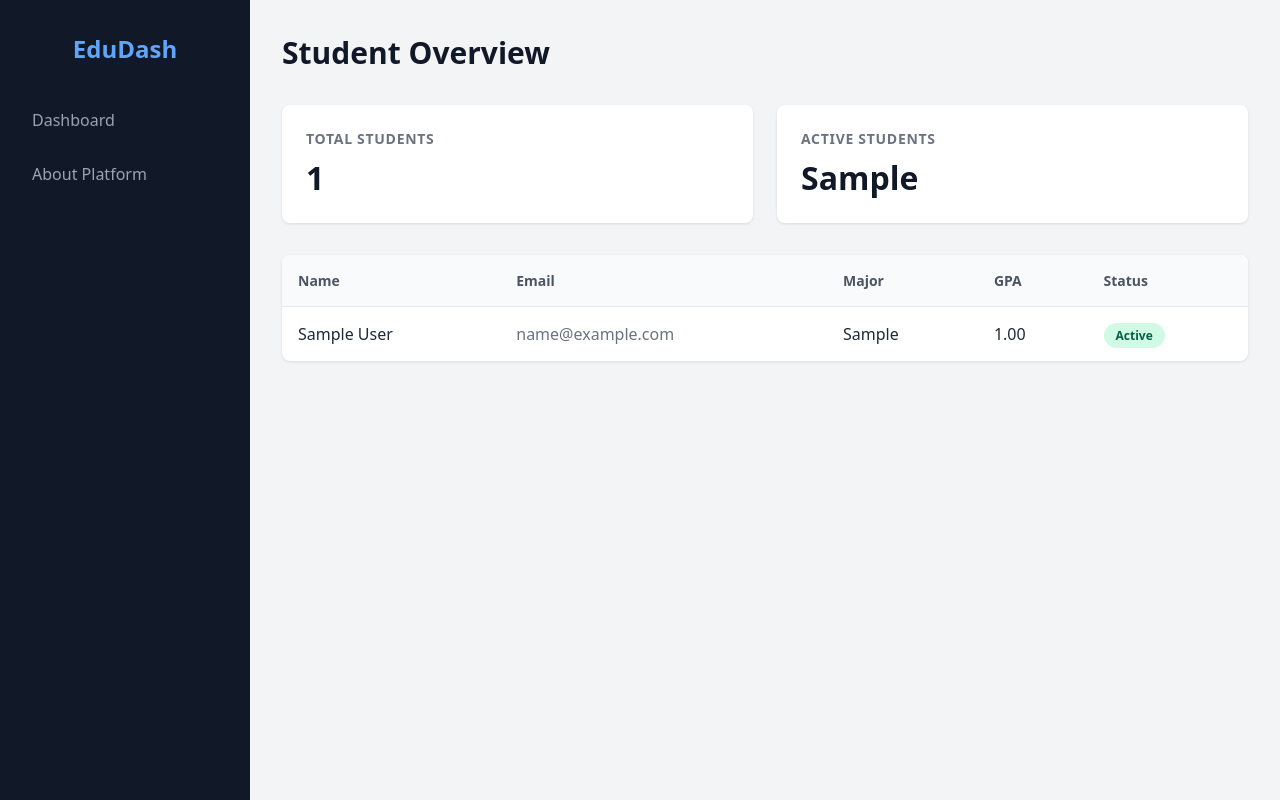
After one commit to Muhammed-Sahal717/Django-project, a Django app: template core/templates/dashboard.html in a window 1280 px wide. The commit adds this page. Run offline with Django 5.2, Linux system fonts and the light colour scheme; tables that the repository leaves empty hold one stand-in row (values such as "Sample post"); the template is opened without the code that fills it: values that come from a table or form of the project are taken from there, most other values are stand-ins (such as "Sample title", 1, 10 or a date in 2020).

Commit message:
Implement Student model and dashboard; refactor templates for improved structure

```diff
--- /dev/null
+++ b/core/models.py
@@ -0,0 +1,13 @@
+from django.db import models
+
+
+class Student(models.Model):
+    name = models.CharField(max_length=100)
+    email = models.EmailField(unique=True)
+    major = models.CharField(max_length=100)
+    gpa = models.DecimalField(max_digits=3, decimal_places=2)
+    enrollment_date = models.DateField(auto_now_add=True)
+    is_active = models.BooleanField(default=True)
+
+    def __str__(self):
+        return self.name
--- a/core/templates/base.html
+++ b/core/templates/base.html
@@ -1,216 +1,136 @@
-{% load static %}
 <!doctype html>
-<html lang="en" class="dark">
+<html lang="en">
   <head>
     <meta charset="UTF-8" />
     <meta name="viewport" content="width=device-width, initial-scale=1.0" />
-    <title>{% block title %}My Django App{% endblock %}</title>
-    <link rel="preconnect" href="https://fonts.googleapis.com" />
-    <link rel="preconnect" href="https://fonts.gstatic.com" crossorigin />
-    <link
-      href="https://fonts.googleapis.com/css2?family=Inter:wght@400;500;600;700&display=swap"
-      rel="stylesheet"
-    />
+    <title>{% block title %}Student Dashboard{% endblock %}</title>
     <style>
-      :root {
-        --background: #09090b;
-        --foreground: #fafafa;
-        --card: #09090b;
-        --card-foreground: #fafafa;
-        --popover: #09090b;
-        --popover-foreground: #fafafa;
-        --primary: #fafafa;
-        --primary-foreground: #18181b;
-        --secondary: #27272a;
-        --secondary-foreground: #fafafa;
-        --muted: #27272a;
-        --muted-foreground: #a1a1aa;
-        --accent: #27272a;
-        --accent-foreground: #fafafa;
-        --border: #27272a;
-        --input: #27272a;
-        --ring: #d4d4d8;
-        --radius: 0.5rem;
-      }
-
       * {
+        box-sizing: border-box;
         margin: 0;
         padding: 0;
-        box-sizing: border-box;
       }
-
       body {
-        background-color: var(--background);
-        color: var(--foreground);
         font-family:
-          "Inter",
+          system-ui,
           -apple-system,
-          BlinkMacSystemFont,
-          "Segoe UI",
-          Roboto,
           sans-serif;
+        background-color: #f3f4f6;
+        color: #1f2937;
         display: flex;
         min-height: 100vh;
-        justify-content: center;
-        align-items: center;
+      }
+      .sidebar {
+        width: 250px;
+        background-color: #111827;
+        color: #fff;
+        padding: 2rem 1rem;
+      }
+      .sidebar h2 {
+        margin-bottom: 2rem;
+        font-size: 1.5rem;
         text-align: center;
-        padding: 1.5rem;
-        -webkit-font-smoothing: antialiased;
-        -moz-osx-font-smoothing: grayscale;
-        position: relative;
-        overflow-x: hidden;
+        color: #60a5fa;
       }
-
-      .bg-grid {
-        position: absolute;
-        inset: 0;
-        background-image: radial-gradient(
-          rgba(255, 255, 255, 0.08) 1px,
-          transparent 1px
-        );
-        background-size: 24px 24px;
-        mask-image: radial-gradient(
-          ellipse 60% 50% at 50% 50%,
-          #000 70%,
-          transparent 100%
-        );
-        -webkit-mask-image: radial-gradient(
-          ellipse 60% 50% at 50% 50%,
-          #000 70%,
-          transparent 100%
-        );
-        pointer-events: none;
-        z-index: 0;
+      .sidebar a {
+        display: block;
+        color: #9ca3af;
+        text-decoration: none;
+        padding: 0.75rem 1rem;
+        border-radius: 0.375rem;
+        margin-bottom: 0.5rem;
+        transition: background 0.2s;
       }
-
-      .container {
-        position: relative;
-        z-index: 1;
-        max-width: 768px;
-        margin: 0 auto;
-        display: flex;
-        flex-direction: column;
-        align-items: center;
+      .sidebar a:hover {
+        background-color: #374151;
+        color: #fff;
       }
-
-      .nav-links {
-        display: flex;
+      .sidebar a.active {
+        background-color: #2563eb;
+        color: #fff;
+      }
+      .main-content {
+        flex: 1;
+        padding: 2rem;
+        overflow-y: auto;
+      }
+      header {
+        margin-bottom: 2rem;
+      }
+      h1 {
+        font-size: 1.875rem;
+        font-weight: 600;
+        color: #111827;
+      }
+      .stats-grid {
+        display: grid;
+        grid-template-columns: repeat(auto-fit, minmax(200px, 1fr));
         gap: 1.5rem;
         margin-bottom: 2rem;
       }
-
-      .nav-links a {
-        color: var(--muted-foreground);
-        text-decoration: none;
-        font-weight: 500;
-        transition: color 0.2s;
+      .stat-card {
+        background: #fff;
+        padding: 1.5rem;
+        border-radius: 0.5rem;
+        box-shadow: 0 1px 3px rgba(0, 0, 0, 0.1);
       }
-
-      .nav-links a:hover {
-        color: var(--foreground);
+      .stat-card h3 {
+        font-size: 0.875rem;
+        color: #6b7280;
+        text-transform: uppercase;
+        letter-spacing: 0.05em;
+        margin-bottom: 0.5rem;
       }
-
-      .badge-group {
-        display: flex;
-        justify-content: center;
-        gap: 0.5rem;
-        flex-wrap: wrap;
-        margin-bottom: 1.5rem;
+      .stat-card .value {
+        font-size: 2rem;
+        font-weight: 700;
+        color: #111827;
       }
-
-      .badge {
-        display: inline-flex;
-        align-items: center;
+      table {
+        width: 100%;
+        border-collapse: collapse;
+        background: #fff;
+        border-radius: 0.5rem;
+        overflow: hidden;
+        box-shadow: 0 1px 3px rgba(0, 0, 0, 0.1);
+      }
+      th,
+      td {
+        padding: 1rem;
+        text-align: left;
+        border-bottom: 1px solid #e5e7eb;
+      }
+      th {
+        background-color: #f9fafb;
+        font-weight: 600;
+        color: #4b5563;
+        font-size: 0.875rem;
+      }
+      tr:last-child td {
+        border-bottom: none;
+      }
+      .status {
+        padding: 0.25rem 0.75rem;
         border-radius: 9999px;
-        border: 1px solid var(--border);
-        background-color: var(--secondary);
-        padding: 0.25rem 0.75rem;
         font-size: 0.75rem;
-        font-weight: 500;
-        color: var(--secondary-foreground);
-        line-height: 1;
+        font-weight: 600;
       }
-
-      h1 {
-        font-size: 3rem;
-        font-weight: 700;
-        letter-spacing: -0.05em;
-        line-height: 1.1;
-        margin-bottom: 1rem;
-        color: var(--foreground);
+      .status.active {
+        background-color: #d1fae5;
+        color: #065f46;
       }
-
-      p.subtitle {
-        font-size: 1.125rem;
-        font-weight: 400;
-        color: var(--muted-foreground);
-        line-height: 1.6;
-        max-width: 42rem;
-        margin-bottom: 2rem;
-      }
-
-      .cta-buttons {
-        display: flex;
-        align-items: center;
-        gap: 0.75rem;
-        flex-wrap: wrap;
-        justify-content: center;
-      }
-
-      .btn {
-        display: inline-flex;
-        align-items: center;
-        justify-content: center;
-        border-radius: var(--radius);
-        font-size: 0.875rem;
-        font-weight: 500;
-        height: 2.5rem;
-        padding: 0 1rem;
-        text-decoration: none;
-        transition:
-          color 0.15s ease,
-          background-color 0.15s ease,
-          border-color 0.15s ease;
-      }
-
-      .btn-primary {
-        background-color: var(--primary);
-        color: var(--primary-foreground);
-        border: 1px solid var(--primary);
-      }
-
-      .btn-primary:hover {
-        background-color: #e4e4e7;
-      }
-
-      .btn-secondary {
-        background-color: transparent;
-        color: var(--foreground);
-        border: 1px solid var(--border);
-      }
-
-      .btn-secondary:hover {
-        background-color: var(--accent);
-        color: var(--accent-foreground);
-      }
-
-      @media (min-width: 640px) {
-        h1 {
-          font-size: 3.75rem;
-        }
+      .status.inactive {
+        background-color: #fee2e2;
+        color: #991b1b;
       }
     </style>
   </head>
   <body>
-    <div class="bg-grid"></div>
-
-    <div class="container">
-      <nav class="nav-links">
-        <a href="{% url 'home' %}">Home</a>
-        <a href="{% url 'about' %}">About</a>
-      </nav>
-
-      {% block content %} {% endblock %}
+    <div class="sidebar">
+      <h2>EduDash</h2>
+      <a href="{% url 'home' %}">Dashboard</a>
+      <a href="{% url 'about' %}">About Platform</a>
     </div>
+    <div class="main-content">{% block content %}{% endblock %}</div>
   </body>
 </html>
--- /dev/null
+++ b/core/templates/dashboard.html
@@ -0,0 +1,51 @@
+{% extends 'base.html' %}
+
+{% block content %}
+<header>
+    <h1>Student Overview</h1>
+</header>
+
+<div class="stats-grid">
+    <div class="stat-card">
+        <h3>Total Students</h3>
+        <div class="value">{{ total_students }}</div>
+    </div>
+    <div class="stat-card">
+        <h3>Active Students</h3>
+        <div class="value">{{ active_students }}</div>
+    </div>
+</div>
+
+<table>
+    <thead>
+        <tr>
+            <th>Name</th>
+            <th>Email</th>
+            <th>Major</th>
+            <th>GPA</th>
+            <th>Status</th>
+        </tr>
+    </thead>
+    <tbody>
+        {% for student in students %}
+        <tr>
+            <td style="font-weight: 500;">{{ student.name }}</td>
+            <td style="color: #6b7280;">{{ student.email }}</td>
+            <td>{{ student.major }}</td>
+            <td>{{ student.gpa }}</td>
+            <td>
+                {% if student.is_active %}
+                <span class="status active">Active</span>
+                {% else %}
+                <span class="status inactive">Inactive</span>
+                {% endif %}
+            </td>
+        </tr>
+        {% empty %}
+        <tr>
+            <td colspan="5" style="text-align: center; padding: 2rem; color: #6b7280;">No students found in the database.</td>
+        </tr>
+        {% endfor %}
+    </tbody>
+</table>
+{% endblock %}
```
Also changed, not shown: core/templates/about.html (deleted, +0 -51 lines), core/templates/home.html (deleted, +0 -35 lines), core/templates/platform_info.html (added, +22 -0 lines), core/views.py (+7 -20 lines), populate.py (added, +24 -0 lines), core/migrations/0001_initial.py (added).
